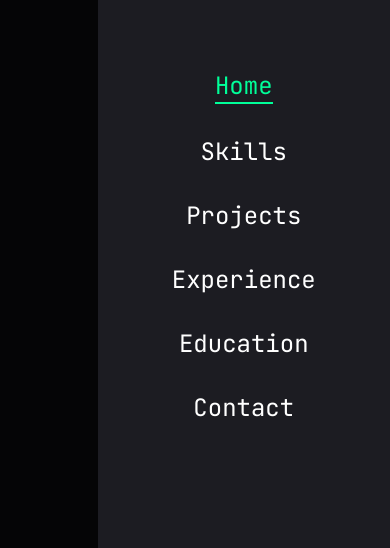
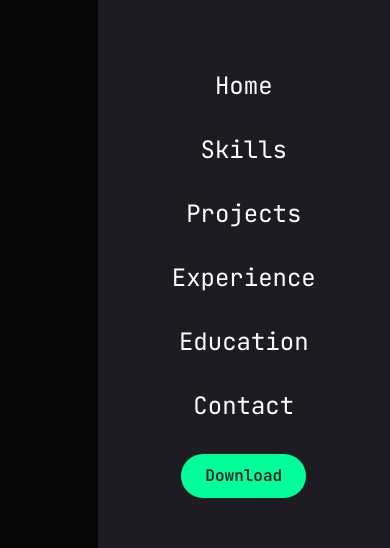
Before and after one commit to DuaRuben/portfolio, a Next.js app: page / in a window 390 px wide. Both pictures are taken after a click on the button 350 px from the left and 36 px from the top of the page. Shown: the part 234-782 px from the top of the page. Built offline with nearby package versions, Linux system fonts and the light colour scheme.

Commit message:
Update MobileNav.tsx
To follow the new paths within one page

```diff
--- a/components/MobileNav.tsx
+++ b/components/MobileNav.tsx
@@ -7,16 +7,16 @@ import Link from "next/link";
 import { CiMenuFries } from "react-icons/ci";
 import { DialogTitle, DialogDescription } from "@/components/ui/dialog";
 import { VisuallyHidden } from "@radix-ui/react-visually-hidden";
+import {Button} from "@/components/ui/button";
 
 const links = [
-    { name: 'home', path: '/' },
-    { name: 'skills', path: '/skills' },
-    { name: 'projects', path: '/projects' },
-    { name: 'experience', path: '/experience' },
-    { name: 'education', path: '/education' },
-    { name: 'contact', path: '/contact' }
+    { name: "home", path: "#home" },
+    { name: "skills", path: "#skills" },
+    { name: "projects", path: "#projects" },
+    { name: "experience", path: "#experience" },
+    { name: "education", path: "#education" },
+    { name: "contact", path: "#contact" },
 ];
-
 const MobileNav = () => {
     const pathname = usePathname();
     const [isOpen, setIsOpen] = useState(false);
@@ -53,6 +53,9 @@ const MobileNav = () => {
                                     {link.name}
                                 </Link>
                             ))}
+                            <a href="/Ruben_Resume_Full_Stack.pdf" download>
+                                <Button> Download</Button>
+                            </a>
                         </nav>
                     </div>
                 </SheetContent>
```
